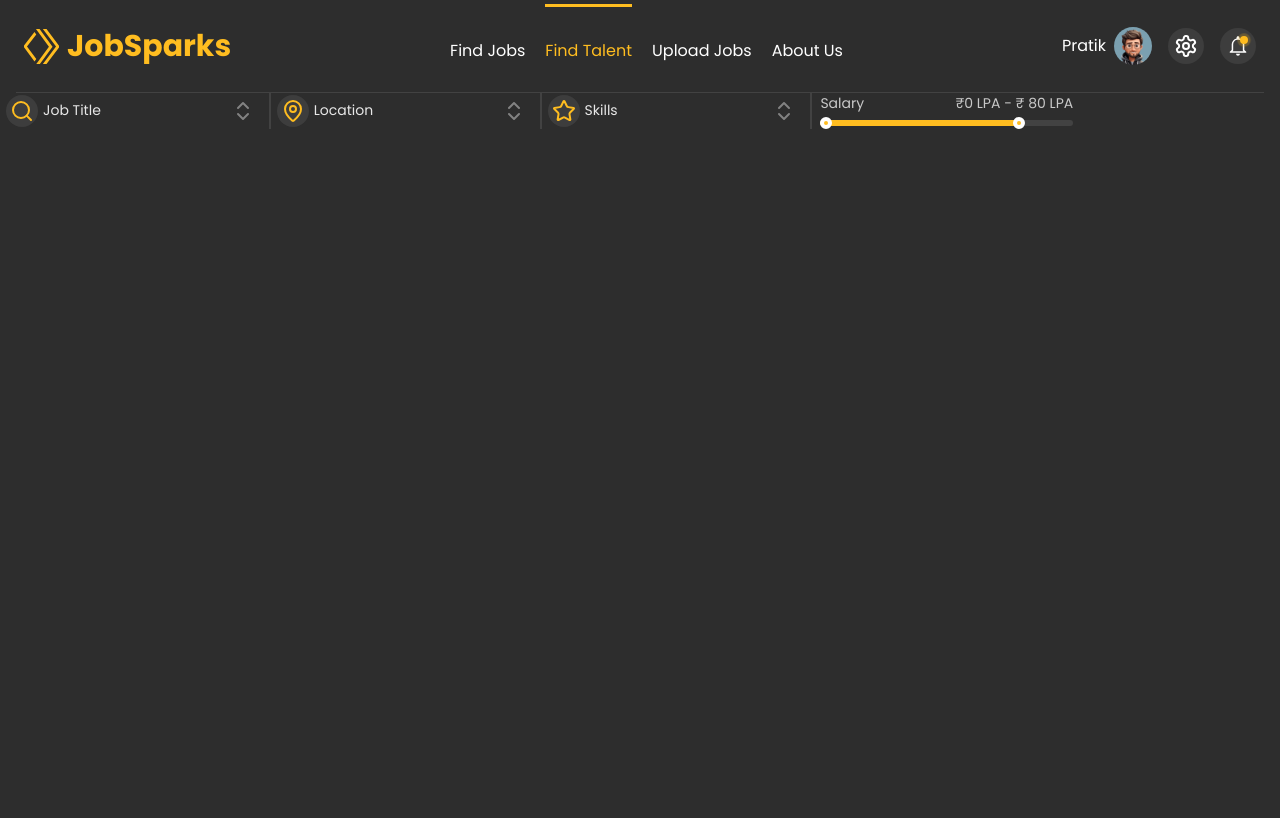
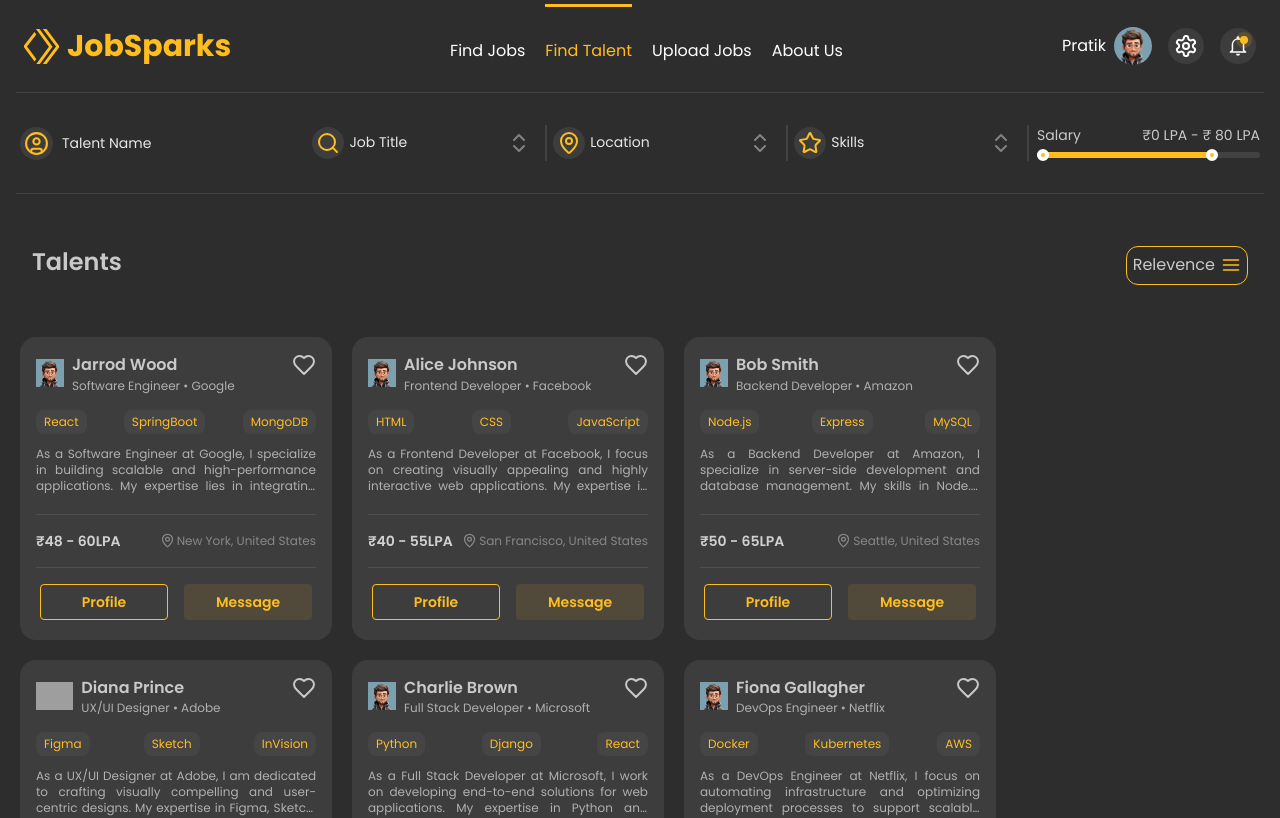
Before and after one commit to Pratik2245/JobPortalFrontend, a React (Vite) app in the folder job-portal-app/: page /find-talent in a window 1280 px wide. Shown: the top 818 px of the page. Built offline with nearby package versions, Linux system fonts and the light colour scheme; grey boxes are pictures that could not be loaded.

Commit message:
Talents.tsx and TalentCard.tsx completed

```diff
--- a/job-portal-app/src/FindTalent/SearchBar.tsx
+++ b/job-portal-app/src/FindTalent/SearchBar.tsx
@@ -1,13 +1,21 @@
-import { Divider, RangeSlider } from "@mantine/core";
-import { dropdownData } from "../Data/JobsData";
+import { Divider, Input, RangeSlider } from "@mantine/core";
 import React, { useState } from "react";
 import MultiInput from "../FindJobs/MultiInput";
 import { searchFields } from "../Data/TalentData";
+import { CircleUser } from "lucide-react";
 
 const SearchBar = () => {
   const [value, setValue] = useState<[number, number]>([0, 80]);
   return (
-    <div className="flex items-center w-[100%]  px-2 gap-2 ">
+    <div className="flex items-center w-[100%]  px-5  py-8 gap-2 ">
+      <div className="text-[#ffbd20] items-center bg-[#3d3d3d] rounded-full p-1 flex">
+        <CircleUser size={25} />
+      </div>
+      <Input
+        className="[&_input]:!placeholder-[#e7e7e7] text-xl"
+        variant="unstyled"
+        placeholder="Talent Name"
+      />
       {searchFields.map((values, index) => (
         <React.Fragment key={index}>
           <div className="w-1/5">
--- /dev/null
+++ b/job-portal-app/src/FindTalent/TalentCard.tsx
@@ -0,0 +1,60 @@
+import { Button, Divider, Text } from "@mantine/core";
+import { Heart, MapPin } from "lucide-react";
+import { Link } from "react-router-dom";
+
+const TalentCard = (props: any) => {
+  return (
+    <div className="flex flex-col gap-2 just rounded-2xl bg-[#3d3d3d] p-4 w-78 hover:shadow-[0_0_5px_1px_yellow] !shadow-[#ffd149">
+      <div className="flex justify-between mb-2">
+        <div className="flex gap-2 items-center ">
+          <div className="bg-[#454545]">
+            <img className="h-7" src={`/${props.image}.png`} alt="" />
+          </div>
+          <div className="">
+            <div className="font-semibold">{props.name}</div>
+            <div className="text-xs text-[#b0b0b0]">
+              {props.role} &#x2022; {props.company}
+            </div>
+          </div>
+        </div>
+        <Heart className="cursor-pointer" />
+      </div>
+      <div className="flex flex-wrap items-center justify-between gap-2 [&>span]:py-1 [&>span]:bg-[#454545] [&>span]:text-[#ffbd20] [&>span]:rounded-lg text-xs [&>span]:px-2 mb-1">
+        {props.topSkills?.map((skill: string, index: number) => (
+          <span key={index}>{skill}</span>
+        ))}
+      </div>
+
+      <Text
+        className="!text-xs !text-[#b0b0b0] !mb-3 text-justify "
+        lineClamp={3}
+      >
+        {props.about}
+      </Text>
+      <Divider size="xs" color="#4f4f4f" />
+      <div className="flex justify-between mb-2 mt-2">
+        <div className="text-[#d1d1d1] text-sm font-semibold">
+          {props.expectedCtc}
+        </div>
+        <div className="flex text-xs gap-0.5 items-center text-[#888888]">
+          <MapPin size={15} /> {props.location}
+        </div>
+      </div>
+      <Divider size="xs" color="#4f4f4f" className="mb-1" />
+      <div className=" flex [&>*]:w-1/2 [&>*]:p-1 gap-2">
+        <Link to="/talent-profile">
+          <Button color="#ffbd20" variant="outline" fullWidth>
+            Profile
+          </Button>
+        </Link>
+        <div className="">
+          <Button color="#ffbd20" variant="light" fullWidth>
+            Message
+          </Button>
+        </div>
+      </div>
+    </div>
+  );
+};
+
+export default TalentCard;
--- /dev/null
+++ b/job-portal-app/src/FindTalent/Talents.tsx
@@ -0,0 +1,25 @@
+import { talents } from "../Data/TalentData";
+import MostRecent from "../FindJobs/MostRecent";
+import TalentCard from "./TalentCard";
+
+const Talents = () => {
+  return (
+    <>
+      <div className="p-5">
+        <div className="flex justify-between p-3 mt-5">
+          <div className="text-2xl font-semibold">Talents</div>
+          <div>
+            <MostRecent />
+          </div>
+        </div>
+        <div className=" mt-10 flex flex-wrap  gap-5 ">
+          {talents.map((talent, index) => (
+            <TalentCard key={index} {...talent} />
+          ))}
+        </div>
+      </div>
+    </>
+  );
+};
+
+export default Talents;
--- a/job-portal-app/src/Pages/FindTalentPage.tsx
+++ b/job-portal-app/src/Pages/FindTalentPage.tsx
@@ -1,11 +1,14 @@
 import { Divider } from "@mantine/core";
 import SearchBar from "../FindTalent/SearchBar";
+import Talents from "../FindTalent/Talents";
 
 const FindTalentPage = () => {
   return (
     <div className="min-h-[100vh] bg-[#2d2d2d] font-['poppins']">
       <Divider size="xs" mx="md" />
       <SearchBar />
+      <Divider size="xs" mx="md" />
+      <Talents />
     </div>
   );
 };
```
Also changed, not shown: job-portal-app/public/avatar.png (added).
